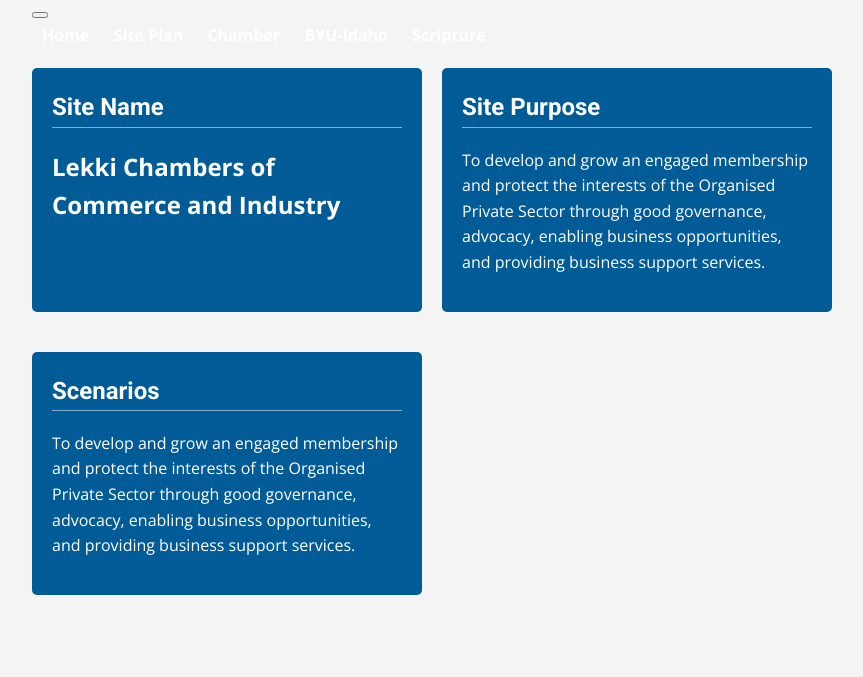
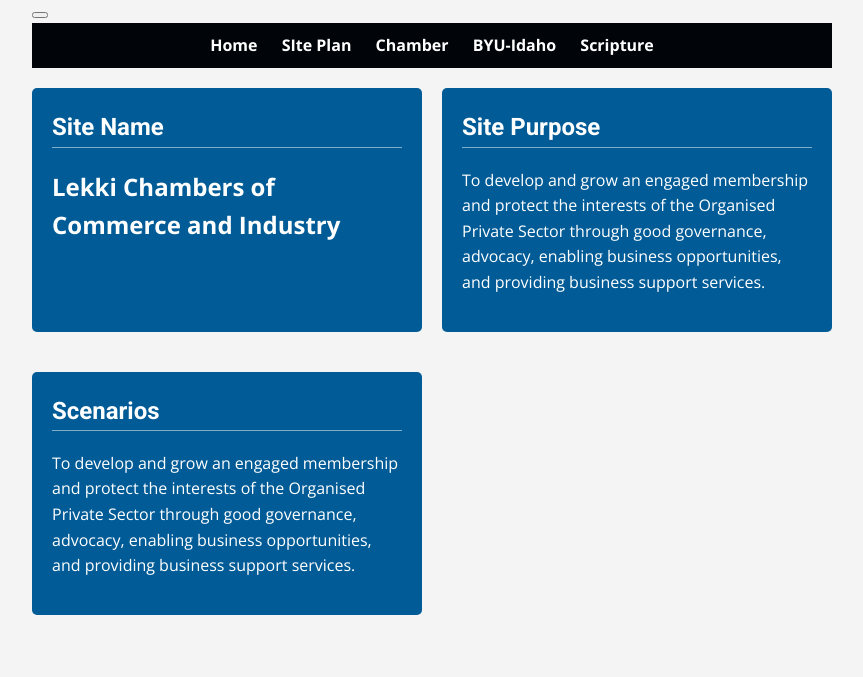
Before and after one commit to BlacIP/wdd230, a plain HTML site: page lesson03/chamber-site-plan.html in a window 1280 px wide. Shown: the part 123-800 px from the top of the page, without its empty margins (208-1071 px from the left). Drawn offline with nearby package versions, Linux system fonts and the light colour scheme.

Commit message:
wk-3-nav

```diff
--- a/lesson03/styles/chamber-site-plan.css
+++ b/lesson03/styles/chamber-site-plan.css
@@ -21,6 +21,12 @@ header h1 {
     font-weight: 700;
     padding-left: 50PX;
     margin-right: 20px;
+}
+
+nav {
+    background-color: #01050a;
+    padding: 10px 0;
+    text-align: center;
 }
 
 nav a {
```
